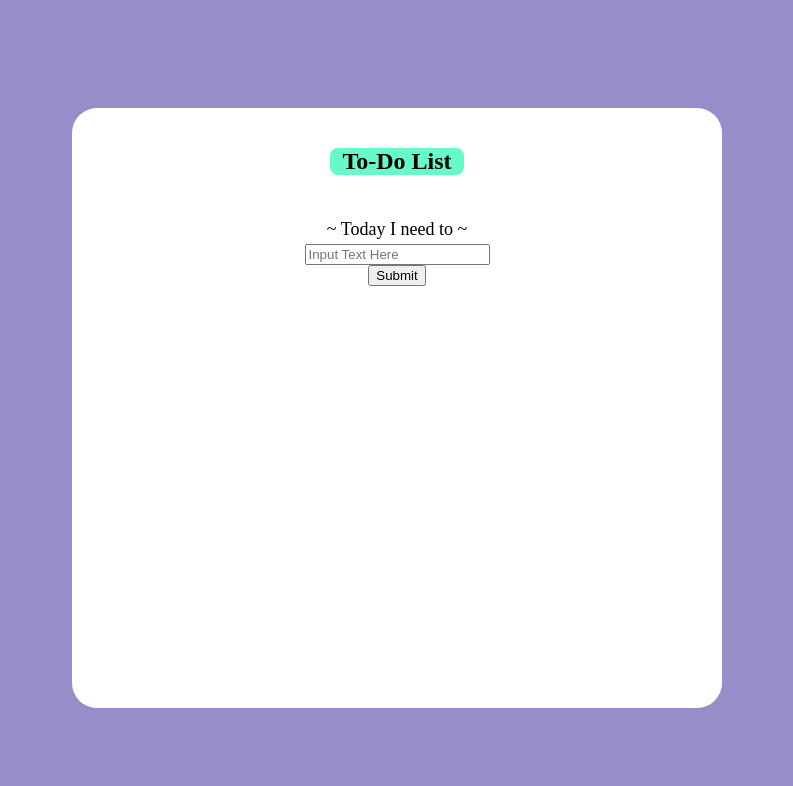
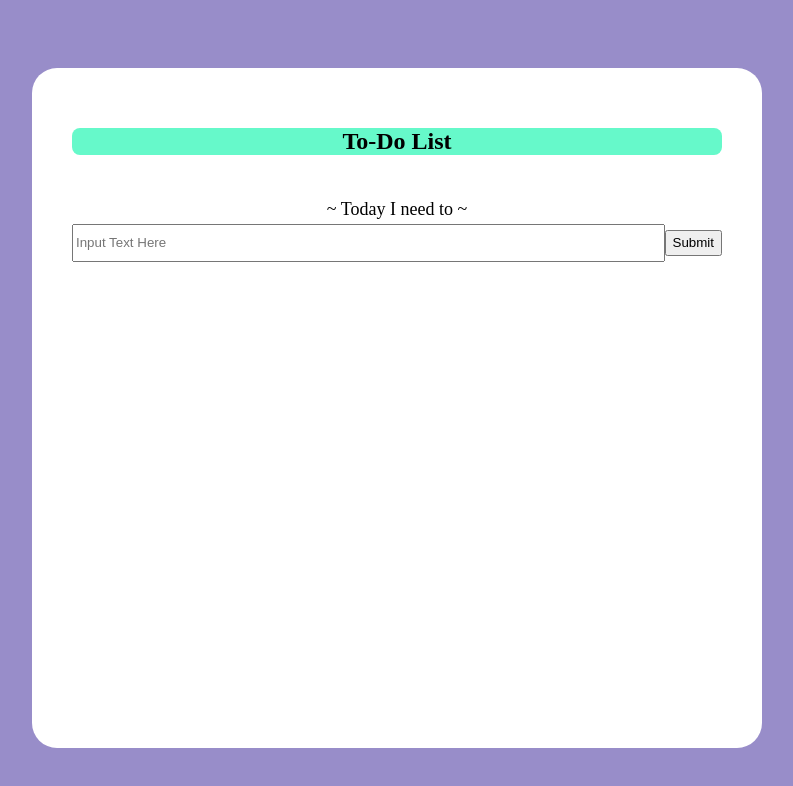
Before and after one commit to dts-kominfo-rea4b/challenge-dom-nandartika, a website: page index.html in a window 1280 px wide. Shown: the whole page, without its empty margins (251-1044 px from the left). Drawn offline with Linux system fonts and the light colour scheme.

Commit message:
Fix input addEventListener: change event to keydown

```diff
--- a/index.html
+++ b/index.html
@@ -16,11 +16,13 @@
       <div id="todo-subtitle">~ Today I need to ~</div>
 
       <!-- Section: input -->
-      <!-- Input -->
-      <input id="todo-input" type="text" placeholder="Input Text Here" />
+      <div id="section-form">
+        <!-- Input -->
+        <input id="todo-input" type="text" placeholder="Input Text Here" />
 
-      <!-- Button Submit -->
-      <button id="todo-submit">Submit</button>
+        <!-- Button Submit -->
+        <button id="todo-submit">Submit</button>
+      </div>
 
       <!-- Section output -->
       <ul id="todo-output"></ul>
@@ -46,7 +48,7 @@
       });
 
       // Saat di input ditekan enter akan menjalankan fungsi fnClickHandler
-      input.addEventListener("keyup", (event) => {
+      input.addEventListener("keydown", (event) => {
         if (event.key === "Enter") {
           const value = input.value;
           fnClickHandler(value);
--- a/style.css
+++ b/style.css
@@ -13,23 +13,42 @@ body {
   width: 650px;
   background-color: white;
   border-radius: 25px;
+  padding: 40px;
 
   display: flex;
   flex-direction: column;
+  align-items: stretch;
+}
+
+#section-form {
+  display: flex;
+  flex-direction: row;
   align-items: center;
 }
 
 #todo-title {
   background-color: #66f9ca;
-  width: -moz-fit-content;
-  width: fit-content;
   padding: 0 12px;
+  margin-bottom: 40px;
   border-radius: 8px;
 
-  margin: 40px 0;
+  display: flex;
+  justify-content: center;
 }
 
 #todo-subtitle {
   font-size: large;
   margin: 4px 0;
+
+  display: flex;
+  justify-content: center;
 }
+
+#todo-input {
+  height: 32px;
+  width: 100%;
+}
+
+#todo-submit {
+  height: 26px;
+}
```
